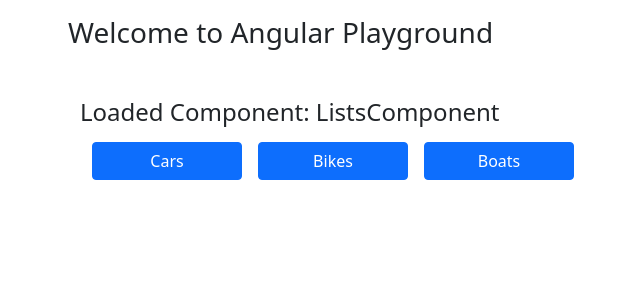
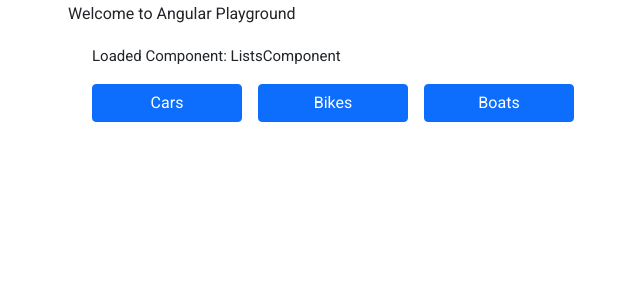
Before and after one commit to leopires/angular-playground, an Angular app: page /lists in a window 1280 px wide. Shown: the top 300 px of the page, without its empty margins (14-654 px from the left). Built offline with nearby package versions, Linux system fonts and the light colour scheme.

Commit message:
- Atualização das bibliotcas; - Adição do Angular Material UI.

```diff
--- a/package.json
+++ b/package.json
@@ -1,6 +1,6 @@
 {
   "name": "angular-playground",
-  "version": "0.0.0",
+  "version": "1.0.0",
   "scripts": {
     "ng": "ng",
     "start": "ng serve --open",
@@ -11,10 +11,12 @@
   "private": true,
   "dependencies": {
     "@angular/animations": "~12.2.12",
+    "@angular/cdk": "^12.2.12",
     "@angular/common": "~12.2.12",
     "@angular/compiler": "~12.2.12",
     "@angular/core": "~12.2.12",
     "@angular/forms": "~12.2.12",
+    "@angular/material": "^12.2.12",
     "@angular/platform-browser": "~12.2.12",
     "@angular/platform-browser-dynamic": "~12.2.12",
     "@angular/router": "~12.2.12",
--- a/src/app/app.module.ts
+++ b/src/app/app.module.ts
@@ -4,6 +4,7 @@
 import {AppRoutingModule} from './app-routing.module';
 import {AppComponent} from './app.component';
 import {ListsModule} from "./lists/lists.module";
+import { BrowserAnimationsModule } from '@angular/platform-browser/animations';
 
 @NgModule({
   declarations: [
@@ -12,7 +13,8 @@
   imports: [
     BrowserModule,
     AppRoutingModule,
-    ListsModule
+    ListsModule,
+    BrowserAnimationsModule
   ],
   providers: [],
   bootstrap: [AppComponent]
--- a/src/index.html
+++ b/src/index.html
@@ -7,8 +7,11 @@
   <meta http-equiv="X-UA-Compatible" content="ie=edge">
   <title>Angular Playground</title>
   <base href="/">
+  <link rel="preconnect" href="https://fonts.gstatic.com">
+  <link href="https://fonts.googleapis.com/css2?family=Roboto:wght@300;400;500&display=swap" rel="stylesheet">
+  <link href="https://fonts.googleapis.com/icon?family=Material+Icons" rel="stylesheet">
 </head>
-<body>
+<body class="mat-typography">
 <div id="page-wrapper" class="container">
   <div class="row">
     <header class="page-header">
--- /dev/null
+++ b/src/scss/_reset.scss
@@ -0,0 +1,8 @@
+ul, li, h1, h2, h3, h4, h5, h6 {
+  margin: 0;
+  padding: 0;
+}
+
+ul, ol {;
+  list-style: none;
+}
--- a/src/styles.scss
+++ b/src/styles.scss
@@ -1,19 +1,46 @@
+@use 'scss/reset';
+
+// Custom Theming for Angular Material
+// For more information: https://material.angular.io/guide/theming
+@use '~@angular/material' as mat;
+// Plus imports for other components in your app.
+
+// Include the common styles for Angular Material. We include this here so that you only
+// have to load a single css file for Angular Material in your app.
+// Be sure that you only ever include this mixin once!
+@include mat.core();
+
+// Define the palettes for your theme using the Material Design palettes available in palette.scss
+// (imported above). For each palette, you can optionally specify a default, lighter, and darker
+// hue. Available color palettes: https://material.io/design/color/
+$angular-playground-primary: mat.define-palette(mat.$indigo-palette);
+$angular-playground-accent: mat.define-palette(mat.$pink-palette, A200, A100, A400);
+
+// The warn palette is optional (defaults to red).
+$angular-playground-warn: mat.define-palette(mat.$red-palette);
+
+// Create the theme object. A theme consists of configurations for individual
+// theming systems such as "color" or "typography".
+$angular-playground-theme: mat.define-light-theme((
+  color: (
+    primary: $angular-playground-primary,
+    accent: $angular-playground-accent,
+    warn: $angular-playground-warn,
+  )
+));
+
+// Include theme styles for core and each component used in your app.
+// Alternatively, you can import and @include the theme mixins for each component
+// that you are using.
+@include mat.all-component-themes($angular-playground-theme);
+
 @import "~bootstrap/dist/css/bootstrap.min.css";
 
-ul, li, h1, h2, h3, h4, h5, h6 {
-  margin: 0;
-  padding: 0;
+html, body {
+  height: 100%;
 }
 
-ul {;
-  list-style: none;
+body {
+  margin: 0;
+  font-family: Roboto, "Helvetica Neue", sans-serif;
 }
-
-.page-header {
-  margin-top: 1rem;
-  margin-bottom: 2rem;
-}
-
-.component-name {
-  padding: 1rem 0;
-}
```
Also changed, not shown: 1 other file (tests, documents, lock files or other folders).
